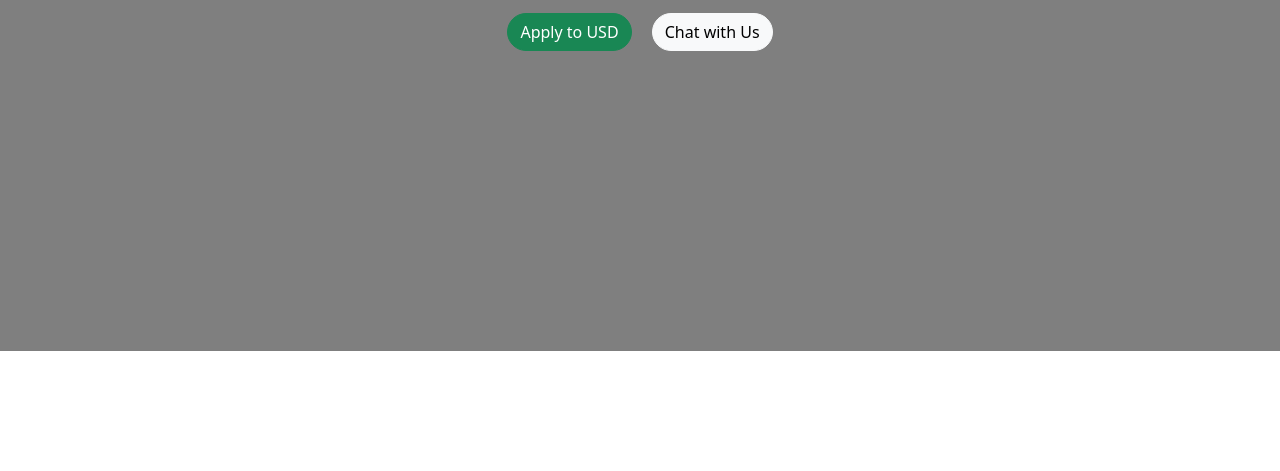
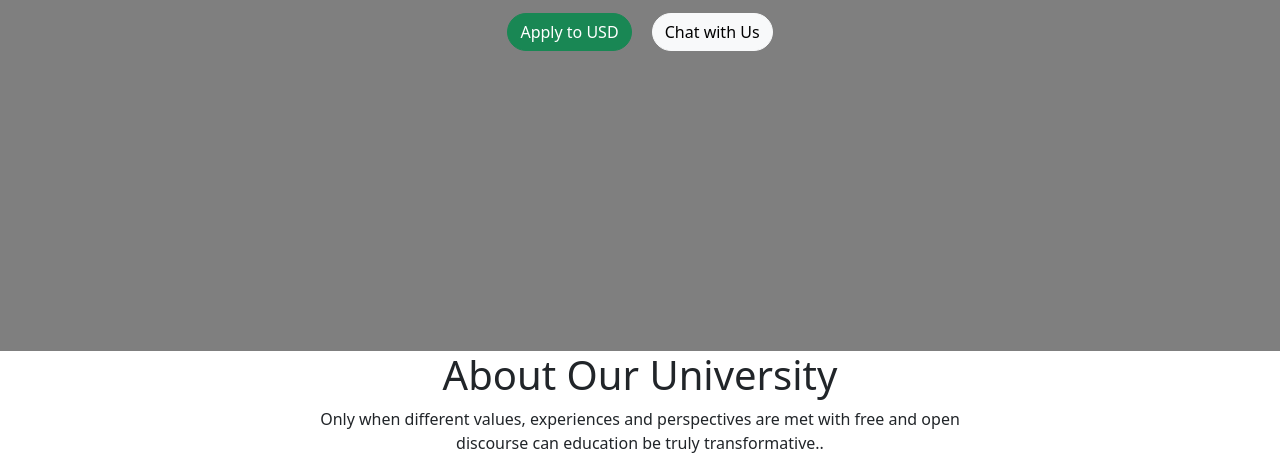
Before and after one commit to rohankatira/collage-project-web, a plain HTML site: page index.html in a window 1280 px wide. Shown: the part 449-920 px from the top of the page. Before the commit the page ends 800 px from the top, so only its background shows below. Drawn offline with nearby package versions, Linux system fonts and the light colour scheme.

Commit message:
comit-change

```diff
--- a/index.html
+++ b/index.html
@@ -130,6 +130,20 @@
       </div>
     </div>
     <!--------------------------------------- banner---------------------------------------------------------- -->
+    <!-- ------------------------------------about us------------------------------------------------------------>
+    <div class="container-fluid">
+      <div class="container">
+        <div class="container about-contain text-center">
+          <h1>About Our University</h1>
+          <p>
+            Only when different values, experiences and perspectives are met
+            with free and open <br />
+            discourse can education be truly transformative..
+          </p>
+        </div>
+      </div>
+    </div>
+    <!-- ------------------------------------about us------------------------------------------------------------>
     <script
       src="https://cdn.jsdelivr.net/npm/bootstrap@5.3.3/dist/js/bootstrap.bundle.min.js"
       integrity="sha384-YvpcrYf0tY3lHB60NNkmXc5s9fDVZLESaAA55NDzOxhy9GkcIdslK1eN7N6jIeHz"
```
Also changed, not shown: images/about-card-img/about-image-2.png (added), images/about-card-img/about-image-3.png (added), images/about-card-img/about-image-4.png (added).
